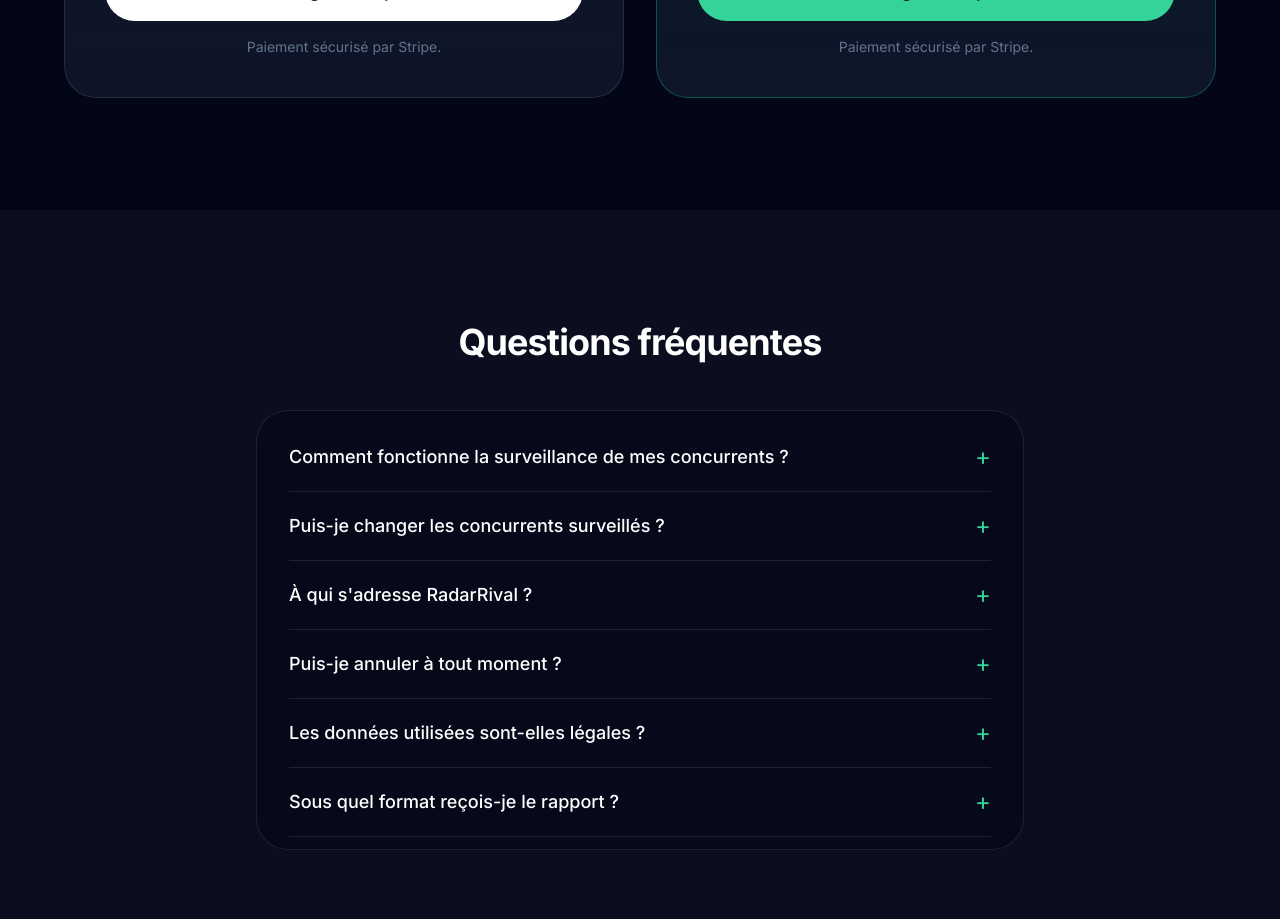
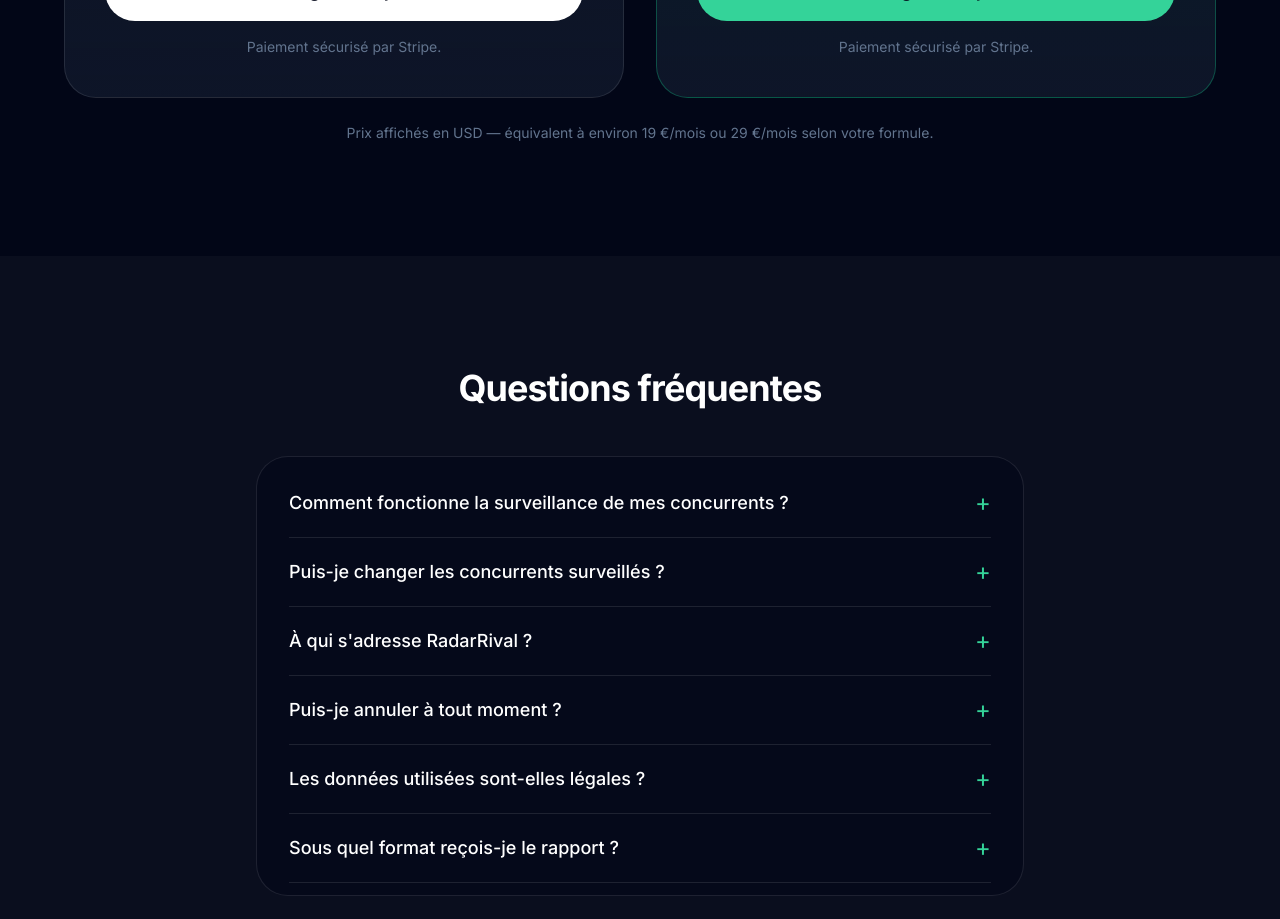
Before and after one commit to vincepanik/radarrival, a Next.js app: page / in a window 1280 px wide. Shown: the part 3580-4499 px from the top of the page. Built offline with nearby package versions, Linux system fonts and the light colour scheme.

Commit message:
Add pricing currency note

```diff
--- a/app/page.tsx
+++ b/app/page.tsx
@@ -42,6 +42,7 @@ type Copy = {
     subtitle: string;
     checkoutHint: string;
     securePayment: string;
+    currencyNote: string;
     plans: Array<{
       name: string;
       badge: string;
@@ -155,6 +156,7 @@ const copy: Record<Locale, Copy> = {
       subtitle: "Choisissez le niveau de couverture adapté à votre marché et démarrez avec 7 jours d'essai gratuit.",
       checkoutHint: "Chaque bouton ouvre une page Stripe dédiée à la formule choisie, sans mélange entre Starter et Pro.",
       securePayment: "Paiement sécurisé par Stripe.",
+      currencyNote: "Prix affichés en USD — équivalent à environ 19 €/mois ou 29 €/mois selon votre formule.",
       plans: [
         {
           name: "Starter",
@@ -330,6 +332,7 @@ const copy: Record<Locale, Copy> = {
       subtitle: "Choose the level of competitor coverage that fits your market and start with a 7-day free trial.",
       checkoutHint: "Each button opens a Stripe checkout dedicated to that plan, with no Starter/Pro mix in the cart.",
       securePayment: "Secure payment with Stripe.",
+      currencyNote: "Prices displayed in USD — equivalent to approximately €19/month or €29/month depending on your plan.",
       plans: [
         {
           name: "Starter",
@@ -735,6 +738,9 @@ export default function Home() {
               </div>
             ))}
           </div>
+          <p className="mx-auto mt-6 max-w-3xl text-center text-sm leading-relaxed text-slate-500">
+            {t.pricing.currencyNote}
+          </p>
         </div>
       </section>
 
```
